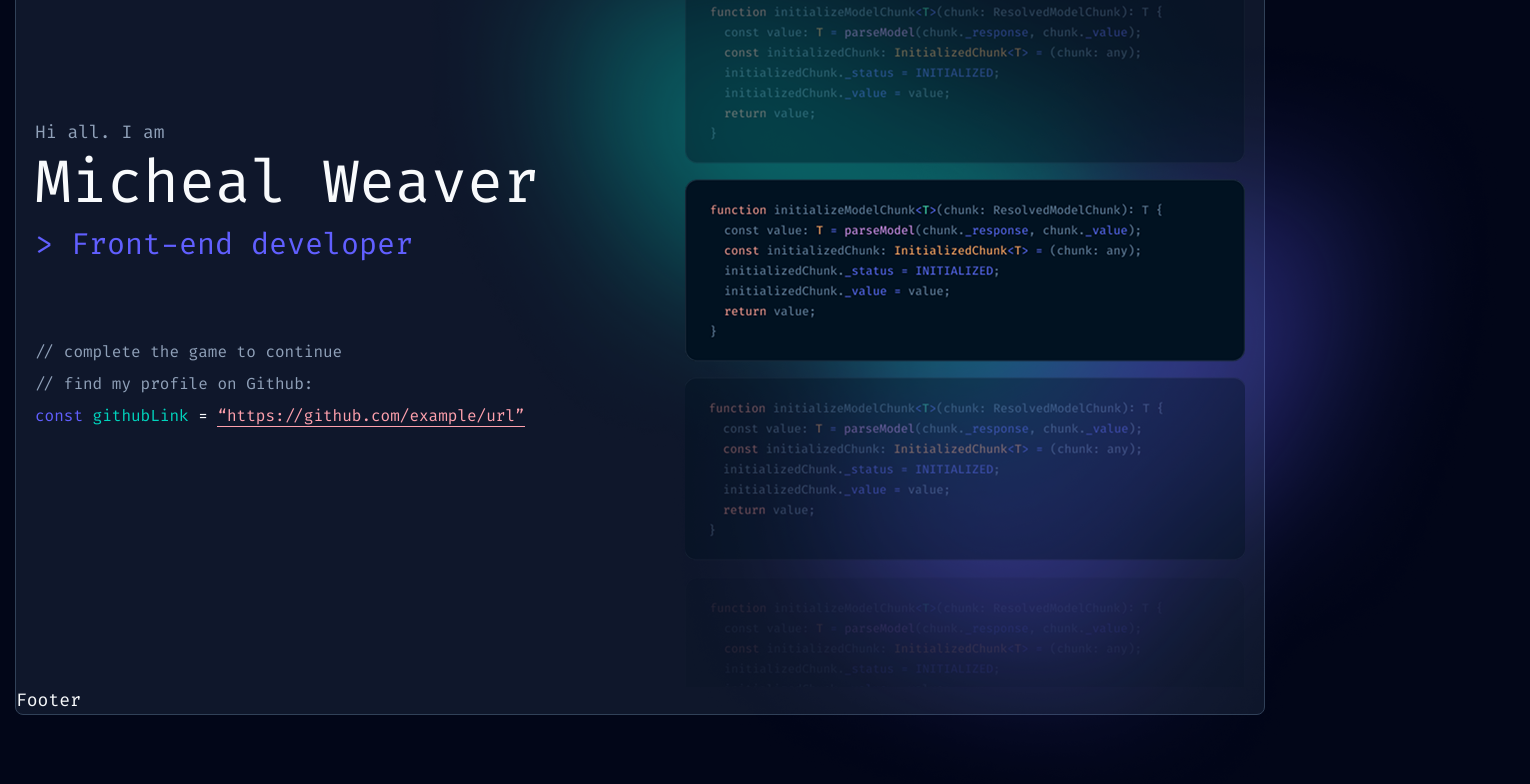
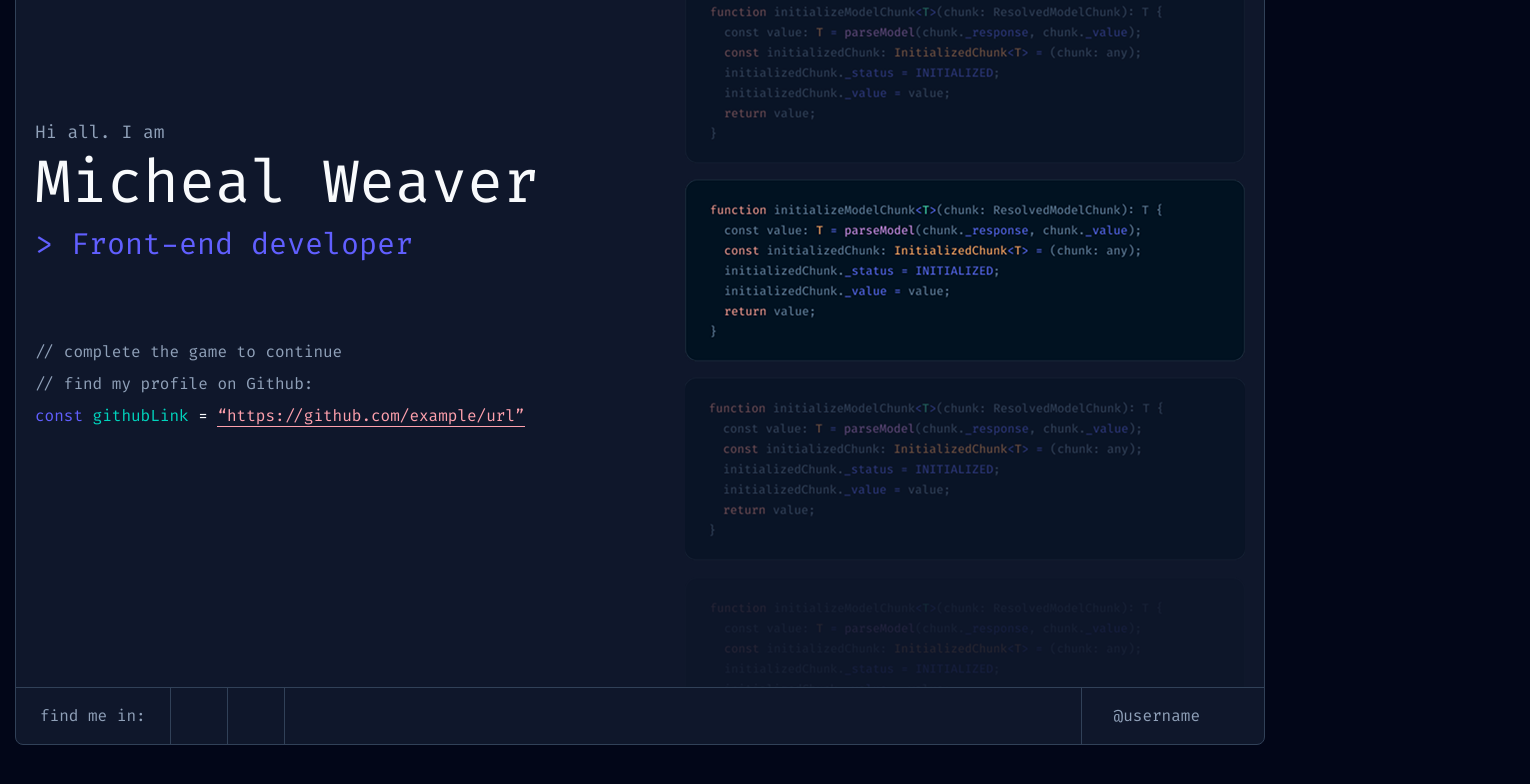
Before and after one commit to shuanvita/frontend-portfolio, a Vue app: page / in a window 1280 px wide. Shown: the part 212-996 px from the top of the page, 1530 px wide, since content can reach past the window. After the commit the page ends 972 px from the top, so only its background shows below. Built offline with nearby package versions, Linux system fonts and the light colour scheme; the HTML template or start-up script is replaced by a standard one.

Commit message:
Верстка Footer (Desktop)

```diff
--- a/src/app/entrypoint/App.vue
+++ b/src/app/entrypoint/App.vue
@@ -1,5 +1,6 @@
 <script setup lang="ts">
 import { TheHeader } from '@/widgets/TheHeader'
+import { TheFooter } from '@/widgets/TheFooter'
 </script>
 
 <template>
@@ -10,6 +11,6 @@ import { TheHeader } from '@/widgets/TheHeader'
     <main>
       <RouterView />
     </main>
-    <footer>Footer</footer>
+    <TheFooter />
   </div>
 </template>
--- a/src/pages/HomePage.vue
+++ b/src/pages/HomePage.vue
@@ -32,7 +32,7 @@ import { homeData } from '@/shared/data'
       </div>
     </div>
     <img class="z-10 hidden xl:block" src="/images/code-snippets.png" alt="code-snippets" />
-    <img
+    <!-- <img
       class="absolute top-[0px] -right-[285px] z-0 hidden xl:block"
       src="/images/home-blurs.png"
       alt=""
@@ -41,6 +41,6 @@ import { homeData } from '@/shared/data'
       class="absolute -top-[30px] right-0 z-0 xl:hidden"
       src="/images/home-blurs-mobile.png"
       alt=""
-    />
+    /> -->
   </div>
 </template>
--- a/src/shared/data/global.data.ts
+++ b/src/shared/data/global.data.ts
@@ -24,4 +24,21 @@ export const globalData = {
     ],
     mobileHint: '# navigate:',
   },
+  footer: {
+    text: 'find me in:',
+    socials: [
+      {
+        icon: 'x',
+        href: '/',
+      },
+      {
+        icon: 'linkedin',
+        href: '/',
+      },
+    ],
+    git: {
+      username: '@username',
+      href: 'https://github.com/shuanvita',
+    },
+  },
 }
--- /dev/null
+++ b/src/widgets/TheFooter/index.ts
@@ -0,0 +1,3 @@
+import TheFooter from './ui/TheFooter.vue'
+
+export { TheFooter }
--- /dev/null
+++ b/src/widgets/TheFooter/ui/TheFooter.vue
@@ -0,0 +1,29 @@
+<script setup lang="ts">
+import { globalData } from '@/shared/data'
+</script>
+
+<template>
+  <footer
+    class="grid grid-cols-[auto_1fr_auto] items-center border-t border-slate-700 text-base/normal text-slate-400"
+  >
+    <div class="px-6">{{ globalData.footer.text }}</div>
+    <ul class="flex">
+      <li
+        class="border-l border-slate-700 last:border-r"
+        v-for="(item, idx) in globalData.footer.socials"
+        :key="`footer-social-${idx}`"
+      >
+        <router-link class="flex p-4 duration-200 hover:text-slate-50" :to="item.href">
+          <v-svg :name="item.icon" />
+        </router-link>
+      </li>
+    </ul>
+    <router-link
+      class="flex h-full items-center gap-2 border-l border-slate-700 px-8 duration-200 hover:text-slate-50"
+      :to="globalData.footer.git.href"
+    >
+      <span>{{ globalData.footer.git.username }}</span>
+      <v-svg name="git" />
+    </router-link>
+  </footer>
+</template>
```
Also changed, not shown: public/svg/git.svg (added), public/svg/linkedin.svg (added).
